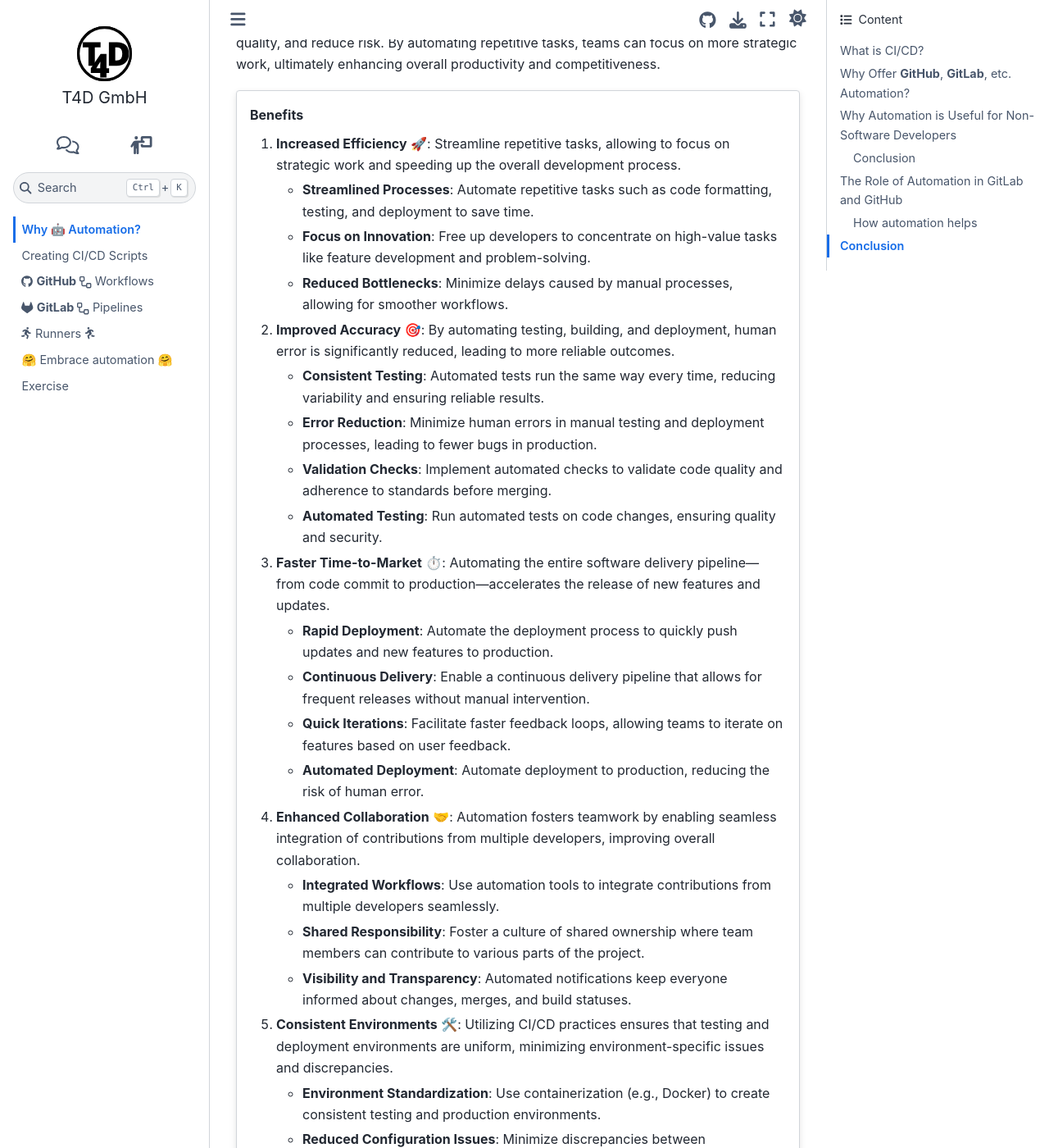
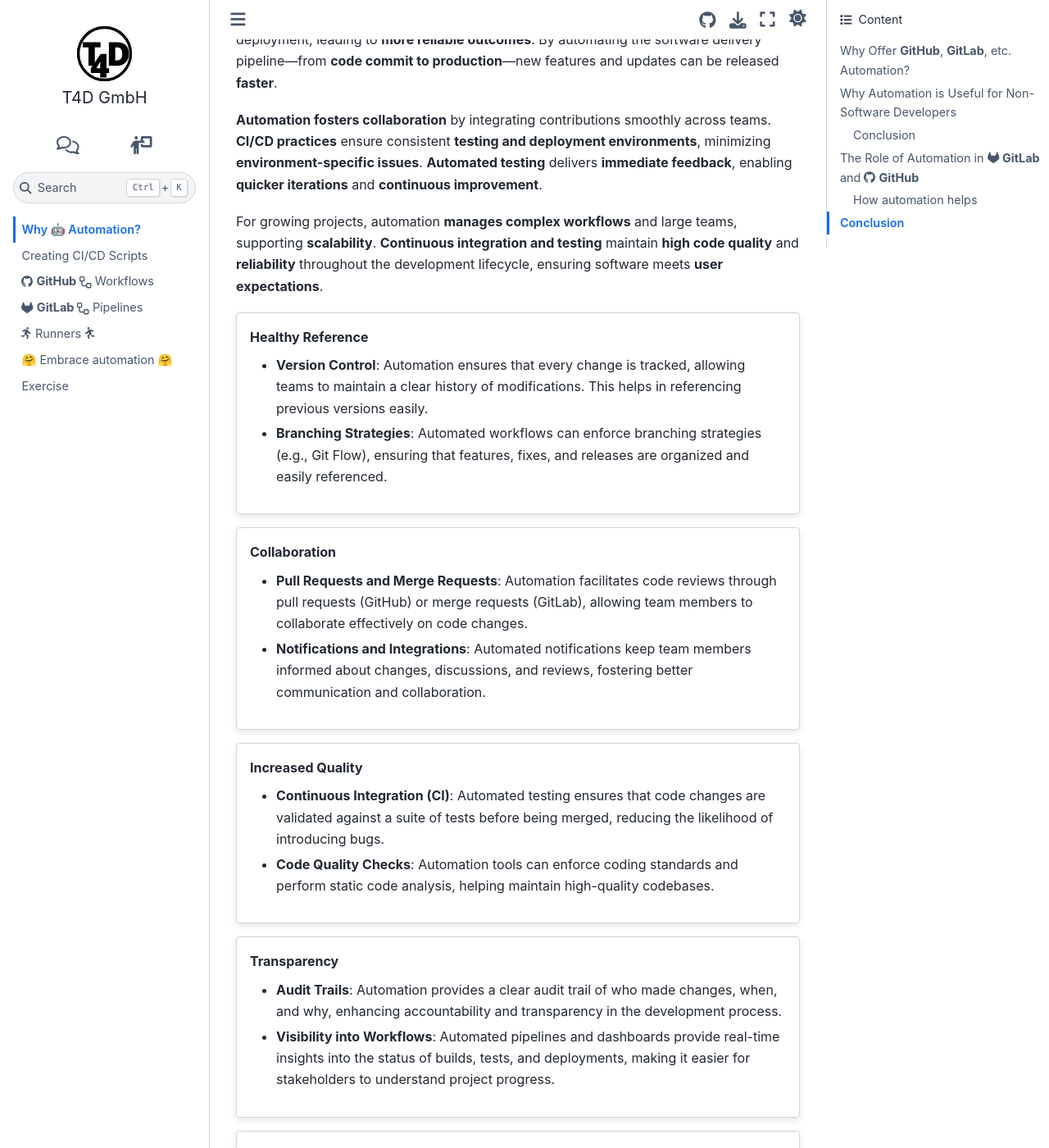
Before and after one commit to t4d-gmbh/ci-cd-workflows, a Sphinx documentation site: the page built from source/content/why_automation/index.md, in a window 1280 px wide and 1400 px high, scrolled down 575 px. Shown: the whole window at 82% size. Built offline with Sphinx 7.4.7 and the Sphinx Book theme 1.1.4, drawn with Linux system fonts in a browser that asks for light colours; the version number could not be read and is left out; some of the changed text lies outside the part shown.

Commit message:
restructuring and some cleanup/rewrite

````diff
--- /dev/null
+++ b/source/content/why_automation/automation_in_remotes.md
@@ -0,0 +1,4 @@
+## The Role of Automation in <i class="fab fa-gitlab"></i> **GitLab** and <i class="fab fa-github"></i> **GitHub**
+
+Automation in platforms like **GitLab** and **GitHub** plays a crucial role in enhancing various aspects of software development.
+It offers significant advantages across various fields beyond software development, including scientific research, writing, data analysis, and project management.
--- /dev/null
+++ b/source/content/why_automation/benefit_collab.md
@@ -0,0 +1,4 @@
+{% if page %}:::{card}{% else %}####{% endif %} Collaboration
+- **Pull Requests and Merge Requests**: Automation facilitates code reviews through pull requests (GitHub) or merge requests (GitLab), allowing team members to collaborate effectively on code changes.
+- **Notifications and Integrations**: Automated notifications keep team members informed about changes, discussions, and reviews, fostering better communication and collaboration.
+{%if page %}:::{% endif %}
--- /dev/null
+++ b/source/content/why_automation/benefit_healthy_ref.md
@@ -0,0 +1,5 @@
+{% if page %}:::{card}{% else %}####{% endif %} Healthy Reference
+
+- **Version Control**: Automation ensures that every change is tracked, allowing teams to maintain a clear history of modifications. This helps in referencing previous versions easily.
+- **Branching Strategies**: Automated workflows can enforce branching strategies (e.g., Git Flow), ensuring that features, fixes, and releases are organized and easily referenced.
+{%if page %}:::{% endif %}
--- /dev/null
+++ b/source/content/why_automation/benefit_quality.md
@@ -0,0 +1,5 @@
+{% if page %}:::{card}{% else %}####{% endif %}  Increased Quality
+
+- **Continuous Integration (CI)**: Automated testing ensures that code changes are validated against a suite of tests before being merged, reducing the likelihood of introducing bugs.
+- **Code Quality Checks**: Automation tools can enforce coding standards and perform static code analysis, helping maintain high-quality codebases.
+{%if page %}:::{% endif %}
--- /dev/null
+++ b/source/content/why_automation/benefit_reproducibility.md
@@ -0,0 +1,5 @@
+{% if page %}:::{card}{% else %}####{% endif %} Reproducibility
+
+- **Automated Builds and Deployments**: Automation allows for consistent builds and deployments, ensuring that the same code can be reliably reproduced in different environments.
+- **Environment Configuration**: Tools like Docker can be integrated into automated workflows, allowing developers to define and replicate environments easily, enhancing reproducibility.
+{%if page %}:::{% endif %}
--- /dev/null
+++ b/source/content/why_automation/benefit_transparency.md
@@ -0,0 +1,6 @@
+{% if page %}:::{card}{% else %}####{% endif %} Transparency
+
+- **Audit Trails**: Automation provides a clear audit trail of who made changes, when, and why, enhancing accountability and transparency in the development process.
+- **Visibility into Workflows**: Automated pipelines and dashboards provide real-time insights into the status of builds, tests, and deployments, making it easier for stakeholders to understand project progress.
+
+{%if page %}:::{% endif %}
--- a/source/content/why_automation/benefits.md
+++ b/source/content/why_automation/benefits.md
@@ -1,68 +1,17 @@
 ## Why Offer **GitHub**, **GitLab**, etc. Automation?
 
 {% if page %}
-Offering automation remote services enable teams to work more efficiently, improve quality, and reduce risk.
-By automating repetitive tasks, teams can focus on more strategic work, ultimately enhancing overall productivity and competitiveness.
+Automating **repetitive tasks** allows developers to focus on **strategic work**, streamlining the development process and significantly **reducing human error** in testing, building, and deployment, leading to **more reliable outcomes**. By automating the software delivery pipeline—from **code commit to production**—new features and updates can be released **faster**.
+
+**Automation fosters collaboration** by integrating contributions smoothly across teams. **CI/CD practices** ensure consistent **testing and deployment environments**, minimizing **environment-specific issues**. **Automated testing** delivers **immediate feedback**, enabling **quicker iterations** and **continuous improvement**.
+
+For growing projects, automation **manages complex workflows** and large teams, supporting **scalability**. **Continuous integration and testing** maintain **high code quality** and **reliability** throughout the development lifecycle, ensuring software meets **user expectations**.
+{% else %}
+- **Speeds up development** ⏩
+- **Reduces human error** ✅
+- **Enables faster releases** 📅
+- **Enhances collaboration** 🤝
+- **Ensures consistent environments** 🖥️
+- **Scales with project growth** 📈
+- **Maintains code quality** 🔍
 {% endif %}
-
-:::{card} Benefits
-1. **Increased Efficiency** 🚀: Streamline repetitive tasks, allowing to focus on strategic work and speeding up the overall development process.
-{% if page %}
-   - **Streamlined Processes**: Automate repetitive tasks such as code formatting, testing, and deployment to save time.
-   - **Focus on Innovation**: Free up developers to concentrate on high-value tasks like feature development and problem-solving.
-   - **Reduced Bottlenecks**: Minimize delays caused by manual processes, allowing for smoother workflows.
-{% endif %}
-
-2. **Improved Accuracy** 🎯: By automating testing, building, and deployment, human error is significantly reduced, leading to more reliable outcomes.
-{% if page %}
-   - **Consistent Testing**: Automated tests run the same way every time, reducing variability and ensuring reliable results.
-   - **Error Reduction**: Minimize human errors in manual testing and deployment processes, leading to fewer bugs in production.
-   - **Validation Checks**: Implement automated checks to validate code quality and adherence to standards before merging.
-   - **Automated Testing**: Run automated tests on code changes, ensuring quality and security.
-{% endif %}
-
-3. **Faster Time-to-Market** ⏱️: Automating the entire software delivery pipeline—from code commit to production—accelerates the release of new features and updates.
-{% if page %}
-   - **Rapid Deployment**: Automate the deployment process to quickly push updates and new features to production.
-   - **Continuous Delivery**: Enable a continuous delivery pipeline that allows for frequent releases without manual intervention.
-   - **Quick Iterations**: Facilitate faster feedback loops, allowing teams to iterate on features based on user feedback.
-   - **Automated Deployment**: Automate deployment to production, reducing the risk of human error.
-{% endif %}
-
-4. **Enhanced Collaboration** 🤝: Automation fosters teamwork by enabling seamless integration of contributions from multiple developers, improving overall collaboration.
-{% if page %}
-   - **Integrated Workflows**: Use automation tools to integrate contributions from multiple developers seamlessly.
-   - **Shared Responsibility**: Foster a culture of shared ownership where team members can contribute to various parts of the project.
-   - **Visibility and Transparency**: Automated notifications keep everyone informed about changes, merges, and build statuses.
-{% endif %}
-
-5. **Consistent Environments** 🛠️: Utilizing CI/CD practices ensures that testing and deployment environments are uniform, minimizing environment-specific issues and discrepancies.
-{% if page %}
-   - **Environment Standardization**: Use containerization (e.g., Docker) to create consistent testing and production environments.
-   - **Reduced Configuration Issues**: Minimize discrepancies between development, testing, and production environments, leading to fewer deployment issues.
-   - **Easier Onboarding**: New team members can quickly set up their environments with predefined configurations.
-{% endif %}
-
-6. **Rapid Feedback** ⚡: Automated testing provides immediate feedback to developers, facilitating quicker iterations and continuous improvements.
-{% if page %}
-   - **Immediate Test Results**: Automated tests provide instant feedback on code changes, allowing developers to address issues promptly.
-   - **Continuous Monitoring**: Implement monitoring tools to track application performance and user experience in real-time.
-   - **Iterative Improvements**: Use feedback from automated tests to make continuous improvements to the codebase.
-   - **Automated Monitoring**: Monitor applications and infrastructure, ensuring issues are detected and resolved quickly.
-{% endif %}
-
-7. **Scalability** 📈: Automation effectively manages complex workflows and large teams, supporting the scalability of projects as they grow.
-{% if page %}
-   - **Manage Complex Workflows**: Automation helps manage intricate workflows that arise as projects grow in size and complexity.
-   - **Support Large Teams**: Facilitate collaboration among larger teams by automating processes that would otherwise require manual coordination.
-   - **Adapt to Demand**: Easily scale automation processes to accommodate increased workloads or new project requirements.
-{% endif %}
-
-8. **Quality Assurance** 🔍: Continuous testing and integration maintain high code quality and reliability throughout the development lifecycle, ensuring that software meets user expectations.
-{% if page %}
-   - **Continuous Testing**: Implement automated testing at every stage of the development lifecycle to catch issues early.
-   - **Code Quality Metrics**: Use automated tools to analyze code quality and maintain coding standards.
-   - **Regression Testing**: Ensure that new changes do not break existing functionality by running regression tests automatically.
-   - **Automated Building**: Automate the build process, ensuring consistent and reliable builds.
-{% endif %}
-:::
--- /dev/null
+++ b/source/content/why_automation/cicd.md
@@ -0,0 +1,10 @@
+::::{admonition} What is CI/CD?
+:class: note
+
+:::{card} Continuous Integration (CI)
+* Automate testing, building, and validation of code changes.
+:::
+:::{card} Continuous Deployment (CD)
+* Automate deployment of validated code changes to production.
+:::
+::::
--- a/source/content/why_automation/for_non_sd.md
+++ b/source/content/why_automation/for_non_sd.md
@@ -6,64 +6,56 @@ Here are some key benefits:
 {% endif %}
 
 :::{card} Benefits
-1. **Increased Efficiency** 🚀: Automates repetitive tasks, allowing professionals to focus on strategic work and improving productivity.
-{% if page %}
+1. **Increased Efficiency** 🚀: Automates repetitive tasks{% if page %}, allowing professionals to focus on strategic work and improving productivity.
+
    - **Streamlined Processes**: Automate repetitive tasks such as data entry, formatting, and report generation to save time.
    - **Focus on High-Value Work**: Free up professionals to concentrate on strategic initiatives, creative tasks, and problem-solving.
    - **Reduced Bottlenecks**: Minimize delays caused by manual processes, allowing for smoother workflows and faster project completion.
 {% endif %}
 
-2. **Improved Accuracy** 🎯: Reduces human error, ensuring consistent results and maintaining document uniformity.
-{% if page %}
+2. **Improved Accuracy** 🎯: Reduces human error{% if page %}, ensuring consistent results and maintaining document uniformity.
    - **Consistent Results**: Automated processes run the same way every time, reducing variability and ensuring reliable outcomes.
    - **Error Reduction**: Minimize human errors in manual tasks, such as data analysis and document preparation, leading to higher quality results.
    - **Validation Checks**: Implement automated checks to validate data integrity and adherence to standards before finalizing reports or analyses.
 {% endif %}
 
-3. **Faster Time-to-Market** ⏱️: Accelerates content delivery and enables quicker iterations in response to market demands.
-{% if page %}
+3. **Faster Time-to-Market** ⏱️: Accelerates content delivery{% if page %} and enables quicker iterations in response to market demands.
    - **Accelerated Delivery**: Automate the production and distribution of content, allowing for quicker releases in marketing and publishing.
    - **Continuous Improvement**: Enable rapid iterations based on user feedback, allowing teams to adapt and refine their offerings quickly.
    - **Streamlined Approval Processes**: Use automation to manage approvals and reviews, reducing the time spent in back-and-forth communications.
 {% endif %}
 
-4. **Enhanced Collaboration** 🤝: Integrates contributions from team members and keeps everyone informed through automated notifications.
-{% if page %}
+4. **Enhanced Collaboration** 🤝: Integrates contributions{% if page %} from team members and keeps everyone informed through automated notifications.
    - **Integrated Workflows**: Use automation tools to facilitate seamless collaboration among team members, integrating contributions effectively.
    - **Shared Responsibility**: Foster a culture of shared ownership where team members can easily contribute to various parts of the project.
    - **Visibility and Transparency**: Automated notifications keep everyone informed about changes, deadlines, and project statuses, improving communication.
 {% endif %}
 
-5. **Consistent Environments** 🛠️: Ensures experiments and analyses are conducted under consistent conditions, enhancing reliability.
-{% if page %}
+5. **Consistent Environments** 🛠️: Ensures experiments and analyses are conducted under consistent conditions{% if page %}, enhancing reliability.
    - **Standardized Procedures**: Use automated tools to ensure that experiments and analyses are conducted under consistent conditions, reducing variability.
    - **Easier Replication**: Consistent environments make it easier for others to replicate studies or analyses, enhancing the reliability of results.
    - **Simplified Onboarding**: New team members can quickly adapt to standardized processes, reducing the learning curve.
 {% endif %}
 
-6. **Rapid Feedback** ⚡: Provides immediate feedback for quick adjustments, facilitating faster validation of ideas.
-{% if page %}
+6. **Rapid Feedback** ⚡: Provides immediate feedback for quick adjustments{% if page %}, facilitating faster validation of ideas.
    - **Immediate Results**: Automated processes provide instant feedback on tasks, allowing teams to make quick adjustments and improvements.
    - **Continuous Monitoring**: Implement monitoring tools to track performance and outcomes in real-time, enabling proactive adjustments.
    - **Iterative Improvements**: Use feedback from automated processes to refine methods and approaches continuously.
 {% endif %}
 
-7. **Reproducibility** 🔄: Ensures processes can be consistently repeated, allowing for easy replication of experiments.
-{% if page %}
+7. **Reproducibility** 🔄: Ensures processes can be consistently repeated{% if page %}, allowing for easy replication of experiments.
    - **Consistent Methodologies**: Automation ensures that processes can be repeated reliably, which is crucial in scientific research and data analysis.
    - **Documentation of Processes**: Automated workflows can include documentation steps, making it easier to share methodologies with others.
    - **Validation of Findings**: Enhanced reproducibility allows other researchers to replicate experiments, validating findings and contributing to the body of knowledge.
 {% endif %}
 
-8. **Scalability** 📈: Manages complex workflows and large datasets effectively, supporting project growth.
-{% if page %}
+8. **Scalability** 📈: Manages complex workflows and large datasets effectively{% if page %}, supporting project growth.
    - **Manage Complex Workflows**: Automation helps manage intricate workflows that arise as projects grow in size and complexity.
    - **Support for Large Teams**: Facilitate collaboration among larger teams by automating processes that would otherwise require manual coordination.
    - **Adaptability to Demand**: Easily scale automation processes to accommodate increased workloads or new project requirements.
 {% endif %}
 
-9. **Quality Assurance** 🔍: Maintains high quality through continuous monitoring and automated checks for errors.
-{% if page %}
+9. **Quality Assurance** 🔍: Maintains high quality{% if page %} through continuous monitoring and automated checks for errors.
    - **Continuous Quality Checks**: Implement automated checks to maintain high standards of quality throughout the project lifecycle.
    - **Error Detection**: Use automated tools to identify and correct errors in documents, data, and analyses before finalization.
    - **Standardized Review Processes**: Automate review workflows to ensure that all outputs meet established quality criteria.
@@ -72,5 +64,6 @@ Here are some key benefits:
 
 {% if page %}
 ### Conclusion
-In summary, automation is not limited to software development; it provides substantial benefits across various non-software specific projects. By increasing efficiency, improving accuracy, enhancing collaboration, and ensuring reproducibility, automation empowers professionals to focus on high-value tasks, ultimately leading to better outcomes and greater competitiveness in their respective fields.
+In summary, automation provides substantial benefits across various non-software specific projects.
+By increasing efficiency, improving accuracy, enhancing collaboration, and ensuring reproducibility, automation empowers professionals to focus on high-value tasks, ultimately leading to better outcomes and greater competitiveness in their respective fields.
 {% endif %}
--- a/source/content/why_automation/how_automation_helps.md
+++ /dev/null
@@ -1,42 +0,0 @@
-## The Role of Automation in GitLab and GitHub
-
-{% if page %}
-Automation in platforms like GitLab and GitHub plays a crucial role in enhancing various aspects of software development.
-Below are the key benefits of automation in maintaining a healthy reference, collaboration, quality, transparency, and reproducibility.
-{% endif %}
-
-### How automation helps
-:::{card} Healthy Reference
-
-- **Version Control**: Automation ensures that every change is tracked, allowing teams to maintain a clear history of modifications. This helps in referencing previous versions easily.
-- **Branching Strategies**: Automated workflows can enforce branching strategies (e.g., Git Flow), ensuring that features, fixes, and releases are organized and easily referenced.
-:::
-:::{card} Collaboration
-
-- **Pull Requests and Merge Requests**: Automation facilitates code reviews through pull requests (GitHub) or merge requests (GitLab), allowing team members to collaborate effectively on code changes.
-- **Notifications and Integrations**: Automated notifications keep team members informed about changes, discussions, and reviews, fostering better communication and collaboration.
-
-:::
-:::{card} Increased Quality
-
-- **Continuous Integration (CI)**: Automated testing ensures that code changes are validated against a suite of tests before being merged, reducing the likelihood of introducing bugs.
-- **Code Quality Checks**: Automation tools can enforce coding standards and perform static code analysis, helping maintain high-quality codebases.
-
-:::
-:::{card} Transparency
-
-- **Audit Trails**: Automation provides a clear audit trail of who made changes, when, and why, enhancing accountability and transparency in the development process.
-- **Visibility into Workflows**: Automated pipelines and dashboards provide real-time insights into the status of builds, tests, and deployments, making it easier for stakeholders to understand project progress.
-
-:::
-:::{card} Reproducibility
-
-- **Automated Builds and Deployments**: Automation allows for consistent builds and deployments, ensuring that the same code can be reliably reproduced in different environments.
-- **Environment Configuration**: Tools like Docker can be integrated into automated workflows, allowing developers to define and replicate environments easily, enhancing reproducibility.
-:::
-
-{% if page %}
-## Conclusion
-
-In summary, automation in GitLab and GitHub significantly contributes to maintaining a healthy reference, fostering collaboration, increasing quality, ensuring transparency, and enhancing reproducibility. By leveraging these automation features, teams can streamline their workflows and improve overall project outcomes.
-{% endif %}
--- /dev/null
+++ b/source/content/why_automation/how_it_helps.md
@@ -0,0 +1,21 @@
+### How automation helps
+{% if build == "slides" %}
+<!-- BUILDING THE SLIDES -->
+```{toctree}
+:maxdepth: 1
+
+./benefit_healthy_ref
+./benefit_collab
+./benefit_quality
+./benefit_transparency
+./benefit_reproducibility
+```
+{% else %}
+<!-- imported in parent index -->
+{% endif %}
+
+{% if page %}
+## Conclusion
+
+In summary, automation in GitLab and GitHub significantly contributes to maintaining a healthy reference, fostering collaboration, increasing quality, ensuring transparency, and enhancing reproducibility. By leveraging these automation features, teams can streamline their workflows and improve overall project outcomes.
+{% endif %}
--- a/source/content/why_automation/index.md
+++ b/source/content/why_automation/index.md
@@ -1,28 +1,36 @@
 # Why 🤖 Automation?
-
-## What is CI/CD?
-:::{card} Continuous Integration (CI)
-* Automate testing, building, and validation of code changes.
-:::
-:::{card} Continuous Deployment (CD)
-* Automate deployment of validated code changes to production.
-:::
 
 {% if build == "slides" %}
 <!-- BUILDING THE SLIDES -->
 ```{toctree}
 :maxdepth: 1
 
+./cicd
 ./benefits
 ./for_non_sd
-./how_automation_helps
+./automation_in_remotes
+./how_it_helps
 ```
 {% else %}
 <!-- BUILDING THE PAGES -->
+```{include} ./cicd.md
+```
 ```{include} ./benefits.md
+```
+```{include} ./benefit_healthy_ref.md
+```
+```{include} ./benefit_collab.md
+```
+```{include} ./benefit_quality.md
+```
+```{include} ./benefit_transparency.md
+```
+```{include} ./benefit_reproducibility.md
 ```
 ```{include} ./for_non_sd.md
 ```
-```{include} ./how_automation_helps.md
+```{include} ./automation_in_remotes.md
+```
+```{include} ./how_it_helps.md
 ```
 {% endif %}
````
